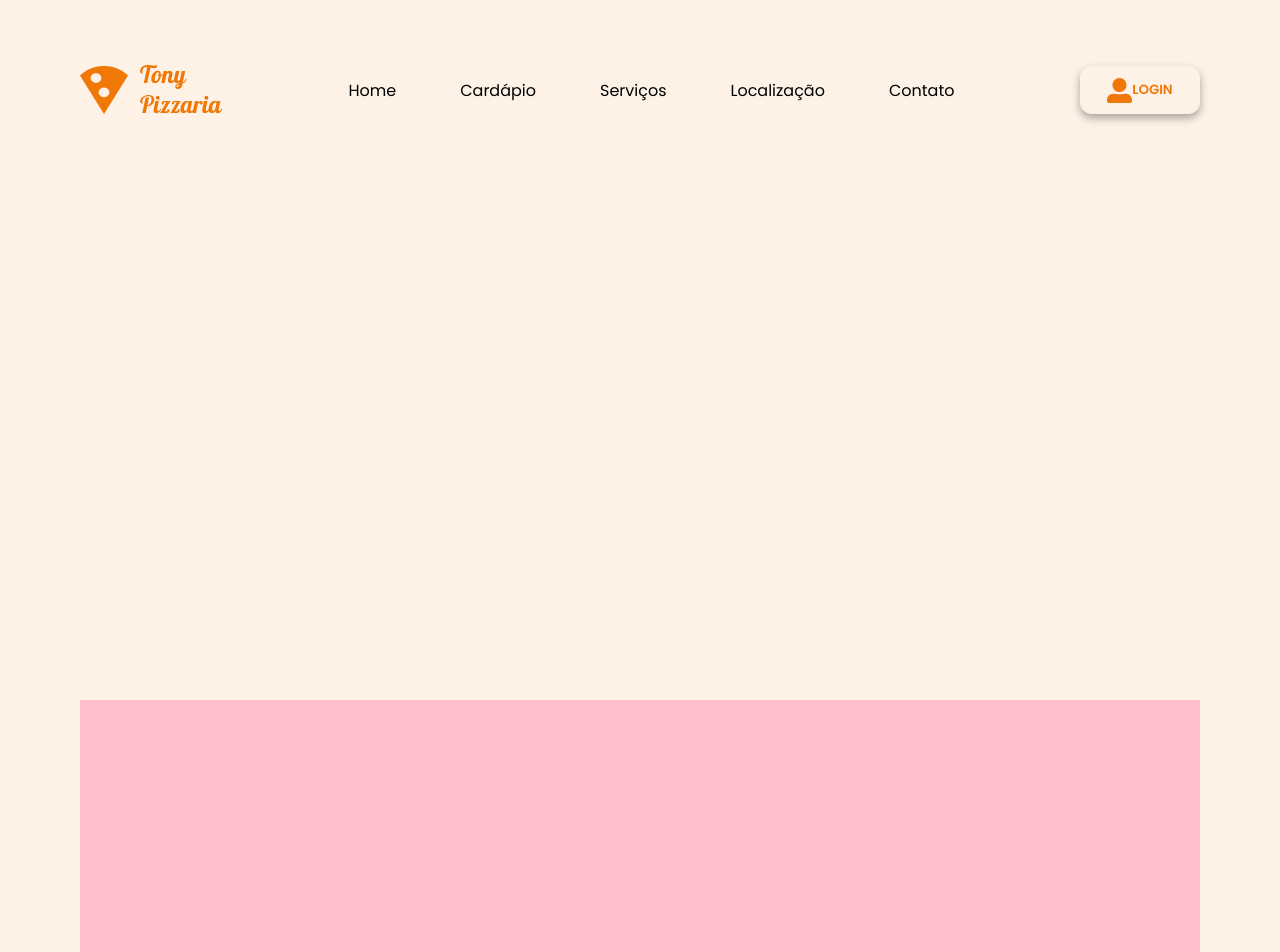
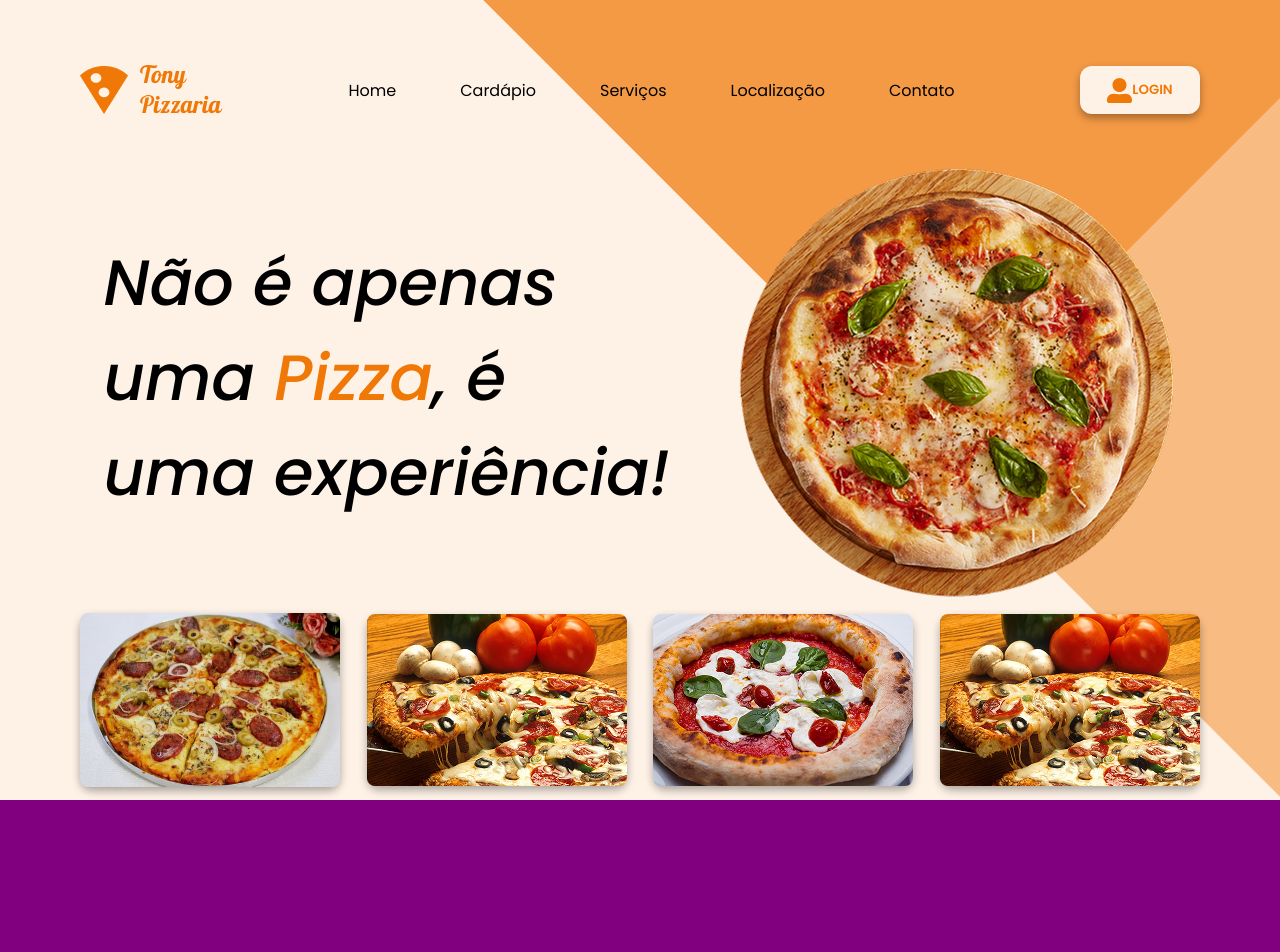
Before and after one commit to Vfy-gif/tony-pizzaria, a plain HTML site: page index.html in a window 1280 px wide. Shown: the top 952 px of the page. Drawn offline with Linux system fonts and the light colour scheme.

Commit message:
menu concluido

```diff
--- a/index.html
+++ b/index.html
@@ -34,7 +34,39 @@
             <span>LOGIN</span>
         </button>
     </header>
-    <main></main>
+    <main>
+        <section class="home">
+            <div class="container-top">
+                <h2>
+                    Não é apenas uma <span>Pizza</span>, é uma experiência!
+                </h2>
+                <img src="./img/pizza-home.png" alt="Pizza da página Home">
+            </div>
+            <div class="container-pizza">
+                <div class="pizza">
+                    <div class="add-pizza">+</div>
+                    <img src="./img/pizza1.png" alt="Pizza">
+                    <div class="overflow">
+                        <div class="container-info">
+                            <p>Pizza de calabreza com queijo</p>
+                            <span>R$ 36,00</span>
+                        </div>
+                    </div>
+                </div>
+                <div class="pizza">
+                    <img src="./img/pizza2.png" alt="Pizza">
+                </div>
+                <div class="pizza">
+                    <img src="./img/pizza3.png" alt="Pizza">
+                </div>
+                <div class="pizza">
+                    <img src="./img/pizza4.png" alt="Pizza">
+                </div>
+            </div>
+        </section>
+        <section class="cardapio"></section>
+        <section class="servicos"></section>
+    </main>
     <footer></footer>
 </body>
 </html>
--- a/style.css
+++ b/style.css
@@ -1,6 +1,7 @@
 :root{
     --primary-color: #F07807;
     --secundary-color: #FEF2E7;
+    --default-padding: 0 80px;
 }
 * {
     padding: 0;
@@ -16,7 +17,6 @@ ul,ol,li{
 }
 
 body{
-    padding: 0 80px;
     font-family: "Poppins", sans-serif;
     background-color: var(--secundary-color);
 }
@@ -24,11 +24,12 @@ body{
 header{
     position: fixed;
     height: 60px;
-    width: calc(100% - 160px);
+    width: 100%;
     top: 60px;
     display: flex;
     justify-content: space-between;
     align-items: center;
+    padding: var(--default-padding);
 }
 
 header li{
@@ -61,8 +62,113 @@ header menu {
     align-items: center;
     gap: 48px;
 }
-main{
-    height: 700px;
+section{
+    height: 100vh;
+    padding: var(--default-padding);
+}
+.home {
+    display: grid;
+    grid-template-rows: 3fr 1fr;
+    background-image: url(./img/bg-home.svg);
+    background-repeat: no-repeat;
+    background-position: top right;
+    background-size: contain;
+}
+.container-top {
+    display: flex;
+    justify-content: center;
+    align-items: end;
+    gap: 64px;
+}
+.container-top h2 {
+    position: relative;
+    bottom: 80px;
+    font-size: 4rem;
+    font-weight: 500;
+    font-style: italic;
+    width: 568px;
+}
+.container-top span {
+    color: var(--primary-color);
+}
+.container-pizza {
+    display: flex;
+    justify-content: space-between;
+    align-items: center;
+}
+.pizza {
+    position: relative;
+    display: grid;
+    box-shadow: 0 4px 8px #0005;;
+    border-radius: 12px;
+}
+.add-pizza {
+    position: absolute;
+    top: -16px;
+    right: -16px;
+    display: grid;
+    place-content: center;
+    width: 40px;
+    height: 40px;
+    background-color: var(--primary-color);
+    font-size: 2rem;
+    color: white;
+    border-radius: 12px;
+    border: 4px solid white ;
+    opacity: 0;
+    transition: 1s;
+}
+
+.pizza:hover .add-pizza {
+    opacity: 1;
+}
+.overflow{
+    position: absolute;
+    top: 0;
+    left: 0;
+    right: 0;
+    bottom: 0;
+    overflow: hidden;
+}
+.container-info {
+    position: absolute;
+    display: flex;
+    justify-content: space-between;
+    align-items: center;
+    padding: 0 16px;
+    bottom: -36px;
+    height: 36px;
+    width: 100%;
+    background-color: #0008;
+    border-radius: 0 0 8px 8px;
+    transition: .6s;
+}
+.pizza:hover .container-info {
+    bottom: 0;
+}
+.container-info p {
+    font-size: 10px;
+    font-weight: 400px;
+    width: 102px;
+    color: white;
+}
+
+.container-info span{
+    display: grid;
+    place-content: center;
+    width: 57px;
+    height: 20px;
+    background-color: var(--primary-color);
+    font-size: 10px;
+    color: white;
+    border-radius: 4px;
+}
+
+.cardapio {
+    background-color: purple;
+}
+.servicos {
+    background-color: gold;
 }
 footer{
     background-color: pink;
```
Also changed, not shown: img/bg-home.svg (added), img/pizza-home.png (added), img/pizza1.png (added), img/pizza2.png (added), img/pizza3.png (added), img/pizza4.png (added), 2 other files.
